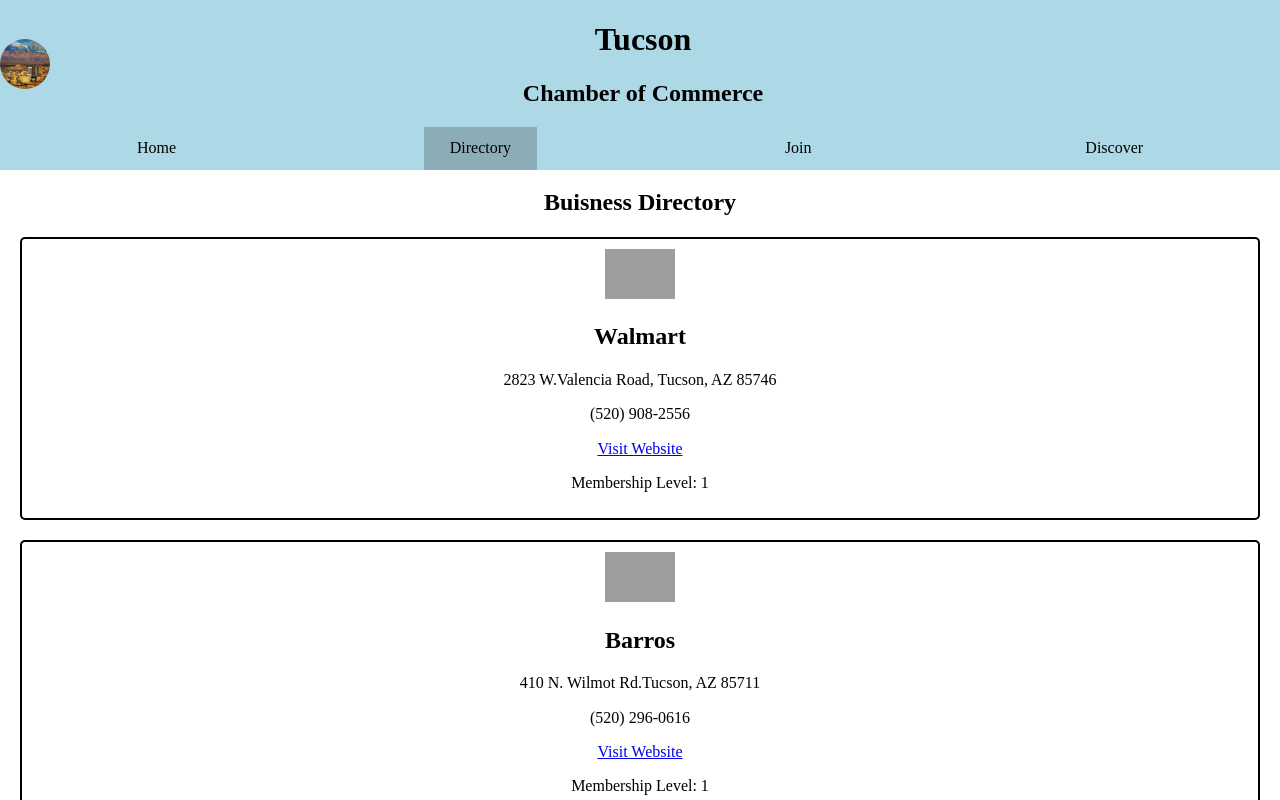
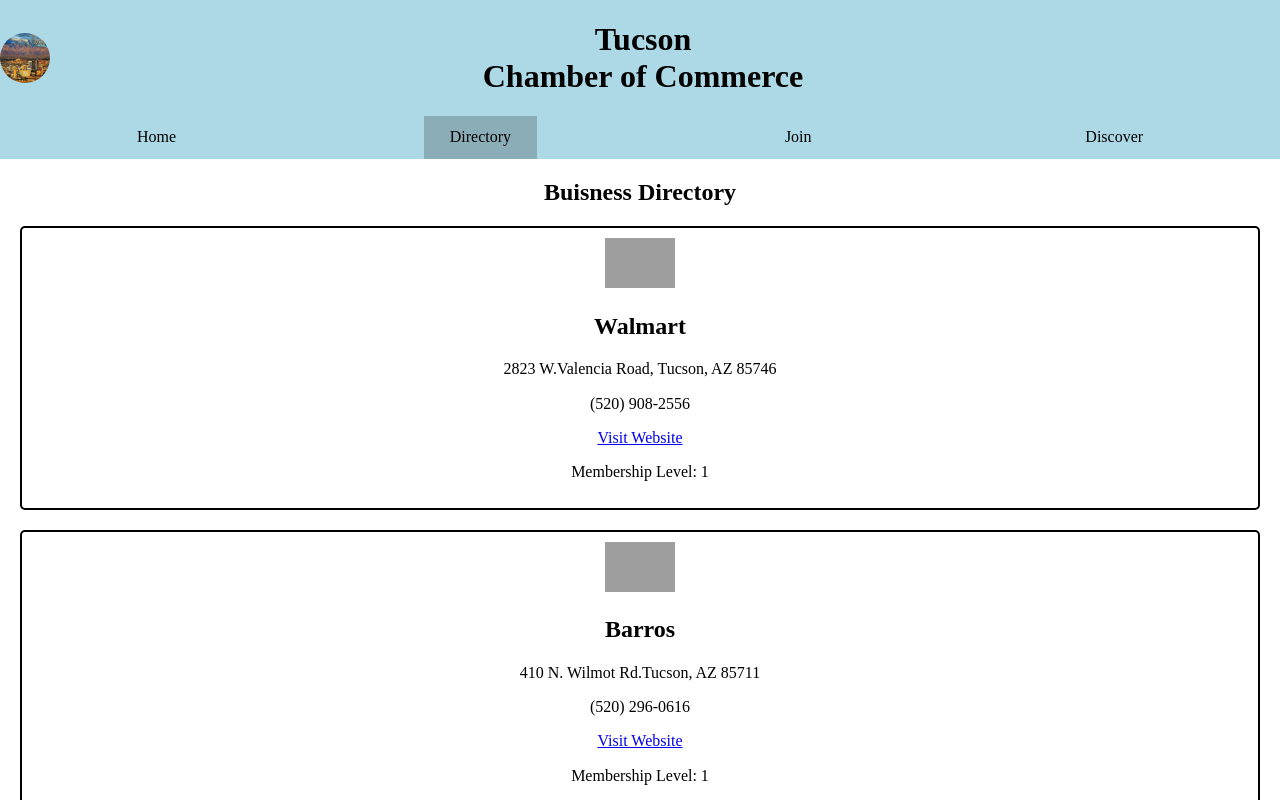
Before and after one commit to BraxtonGoode/wdd231, a plain HTML site: page chamber/directory.html in a window 1280 px wide. Shown: the top 800 px of the page. Drawn offline with Linux system fonts and the light colour scheme; grey boxes are pictures that could not be loaded.

Commit message:
fixed title

```diff
--- a/chamber/directory.html
+++ b/chamber/directory.html
@@ -26,7 +26,7 @@
     <header>
             <img id="websiteLogo" src="images/TucsonMainPhoto.jpg" width="50" height="50" alt="Tuscon image">
 
-            <div><h1>Tucson <br><h2>Chamber of Commerce</h2></h1> </div>
+            <div><h1>Tucson <br>Chamber of Commerce<br></h1> </div>
             <button id="menuButton"></button>
 
     </header>
```
